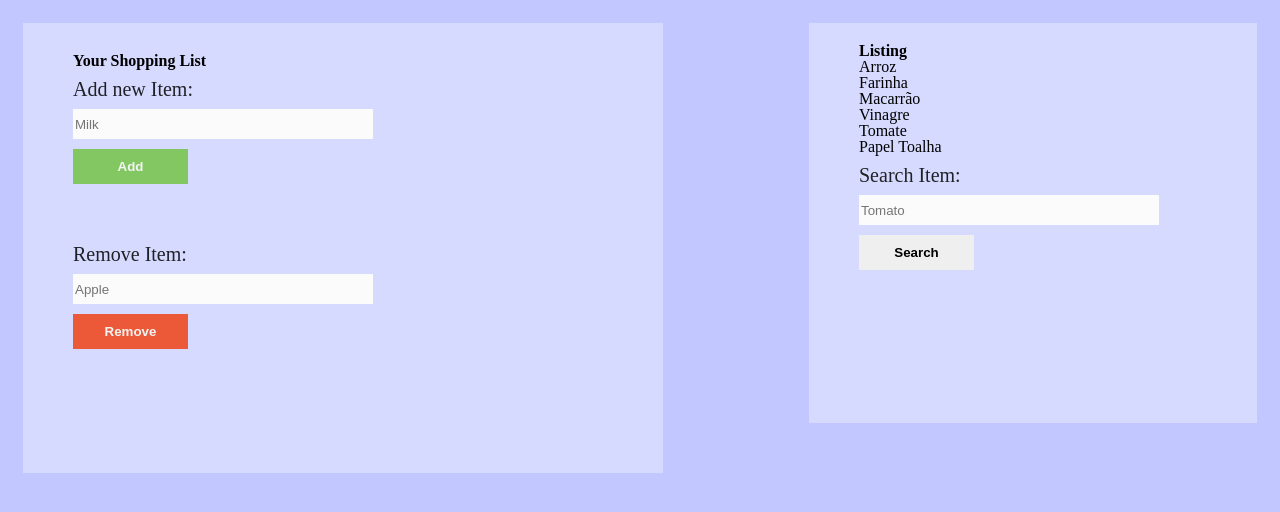
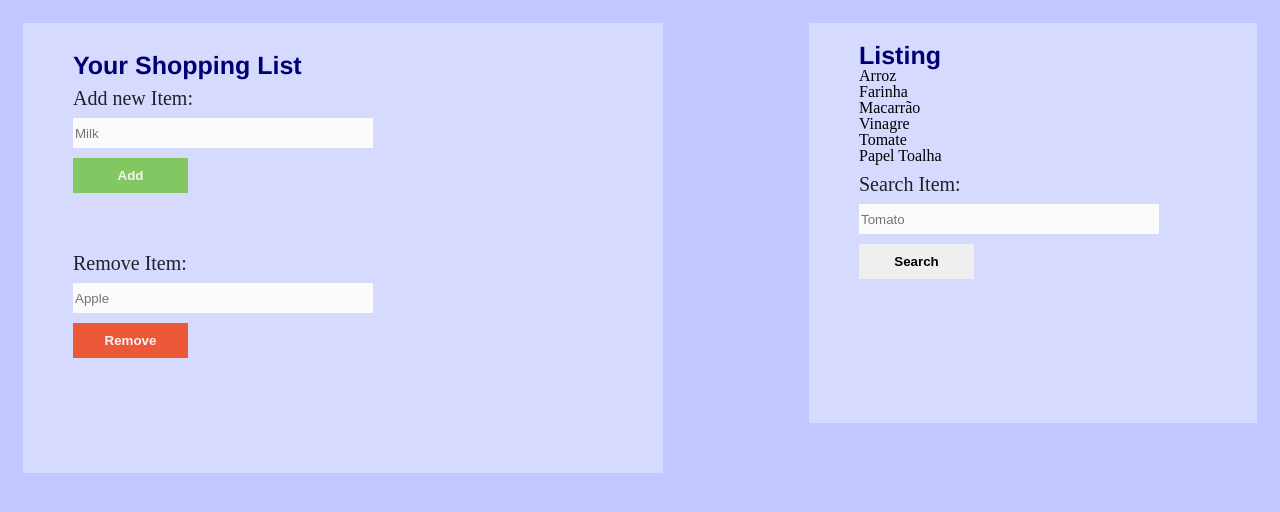
Before and after one commit to JessicaRosalia/Shopping-List, a React (Create React App) app: page / in a window 1280 px wide. Shown: the top 512 px of the page. Built offline with nearby package versions, Linux system fonts and the light colour scheme.

Commit message:
Styling typographic component

```diff
--- a/src/App.js
+++ b/src/App.js
@@ -14,9 +14,9 @@ function App() {
     console.log(items);
     items.filter((item) => (
       // let FormatedName = name.trim()
-      (item !== name && name !== "") && (setItems([...items, name.trim()]),setName("")
-      ))
-    )
+      (item !== name && name !== "") && (setItems([...items, name.trim(), setName("")])
+      )
+    ))
   }
 
   function removeItem() {
--- a/src/components/FormItem/index.js
+++ b/src/components/FormItem/index.js
@@ -16,7 +16,7 @@ import Title from '../Title';
 function FormItem({ onChangeAdd, onChangeRemove, addItem, removeItem, valueAdd, valueRemove }) {
     return (
         <div className="formItem">
-            <Title color="#f00" value="Your Shopping List" >Your Shopping List</Title>
+            <Title type="title" value="Your Shopping List" />
             <Add value={valueAdd} onChangeAdd={onChangeAdd} addItem={addItem} />
             <Remove value={valueRemove} onChangeRemove={onChangeRemove} removeItem={removeItem} />
         </div>
--- a/src/components/Listing/index.js
+++ b/src/components/Listing/index.js
@@ -6,7 +6,7 @@ import Title from '../Title';
 function Listing({ onChange, searchItem, items = [] }) {
     return (
         <div className="listing">
-            <Title value="Listing" />
+            <Title type="title" value="Listing" />
             <List items={items} />
             <SearchItem onChange={onChange} searchItem={searchItem} />
         </div>
--- a/src/components/Title/index.js
+++ b/src/components/Title/index.js
@@ -6,19 +6,21 @@ const GenericText = css`
 
 const TitleStyle = styled.h1`
     font-size:25px;
-    ${GenericText}
+    font-weight: bold;
+    ${GenericText};
+    font-family: 'Helvetica';
 `;
 
 const TextStyle = styled.p`
     ${GenericText}
     font-size:19px;
-    font-weight: bold;
+    font-style: italic;
 `;
 
-function Title({ value, color, type = "text" }) {
+function Title({ value, color, type }) {
     const TYPES = {
-        title: <TitleStyle color={color} > {value} </TitleStyle>,
-        text: <TextStyle color={color} >{value}</TextStyle>
+        title: <TitleStyle type={type} color="rgb(0,0,115)" > {value} </TitleStyle>,
+        text: <TextStyle color={color} type={type}>{value}</TextStyle>
     };
     return (
         TYPES[type]
```
